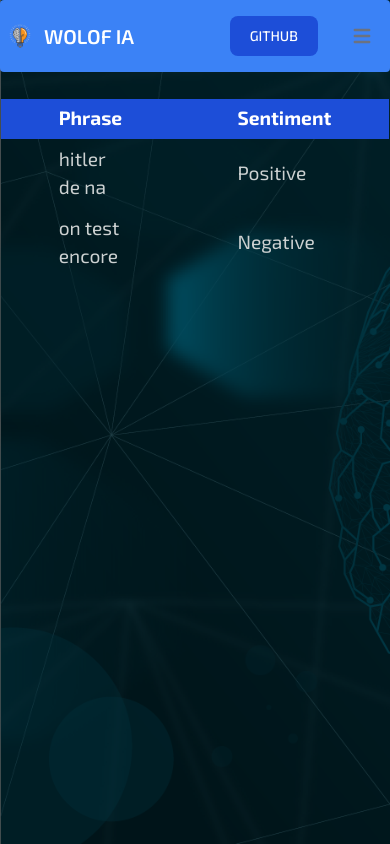
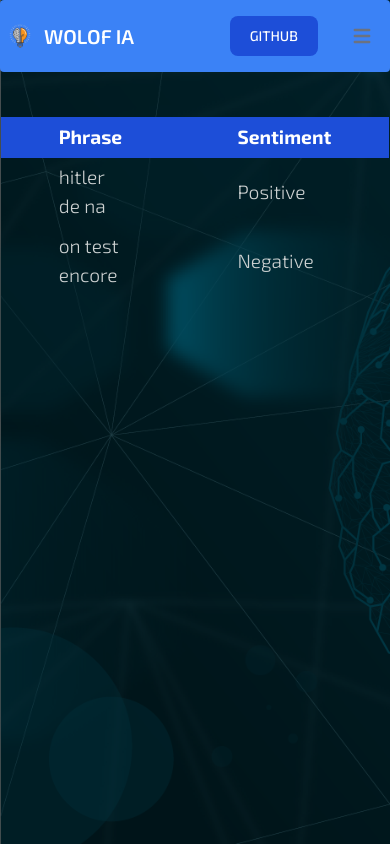
Before and after one commit to Dar-rius/Wolof_IA, a Django app: page /messages/ in a window 390 px wide. Run offline with Django 4.2, Linux system fonts and the light colour scheme; data comes from the database, SQL or seed files in the repository; some libraries are stand-ins or nearby versions.

Commit message:
update in UI

```diff
--- a/message_wolof/static/src/global.css
+++ b/message_wolof/static/src/global.css
@@ -44,7 +44,7 @@ table{
 
 
 th,td {
-	padding: .30em 3em;
+	padding: .30em 5em;
 	text-align: left;
 }
 
@@ -99,21 +99,27 @@ p{
     p{
         padding-right: 0%;
     }
-}
 
-
-@media only screen and (max-width: 900px){
+    body{
+        font-weight: 300;
+    }
 
     .data{
-        margin-top: 5%;
+        margin-top: 10%;
+
     }
 }
 
-@media only screen and (max-width: 500px){
+@media only screen and (max-width: 550px){
 
     .data{
         margin-right: 50%;
         margin-left: 50%;
+    }
+
+    th,td {
+        padding: .30em 3em;
+        text-align: left;
     }
 }
 
```
